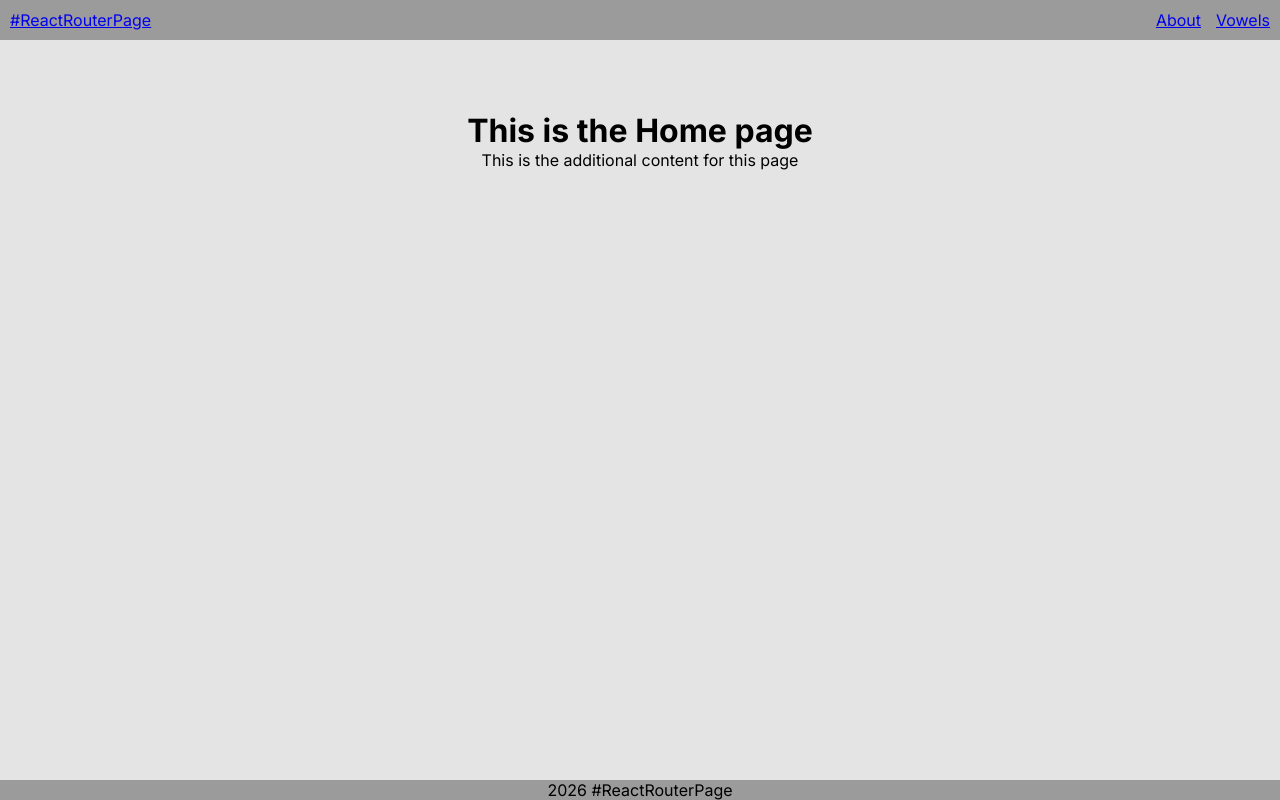
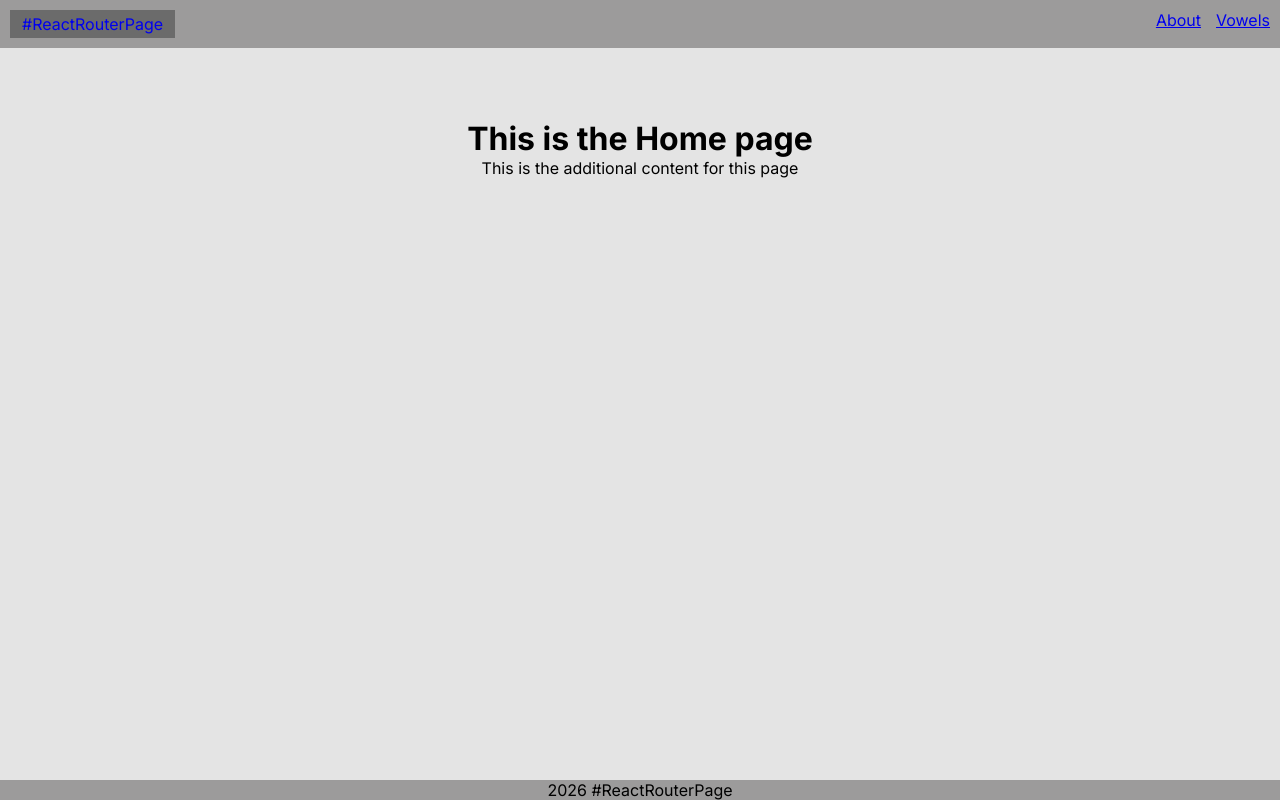
Before and after one commit to User-MiMa/ReactRouter-Performance, a React app: page / in a window 1280 px wide. Built offline with nearby package versions, Linux system fonts and the light colour scheme; what miragejs would draw is missing.

Commit message:
feat(nav): highlight active route with NavLink

```diff
--- a/components/Header.jsx
+++ b/components/Header.jsx
@@ -1,12 +1,12 @@
-import { Link } from "react-router-dom";
+import { NavLink } from "react-router-dom";
 
 export default function(){
     return(
         <header>
             <nav aria-label="Main navigation">
-                <Link className="HomeButton" to="/">#ReactRouterPage</Link>
-                <Link to="/about">About</Link>
-                <Link to="/vowels">Vowels</Link>
+                <NavLink className="HomeButton" to="/" end>#ReactRouterPage</NavLink>
+                <NavLink to="/about">About</NavLink>
+                <NavLink to="/vowels">Vowels</NavLink>
             </nav>
         </header>
     );
--- a/index.css
+++ b/index.css
@@ -25,6 +25,13 @@ header nav{
   display: flex;
   justify-content: center;
   gap: 15px;
+}
+
+header nav a.active {
+  text-decoration: none;
+  background-color: #6b6b6b;
+  padding: 4px 12px;
+  border-radius: 0;
 }
 
 footer{
```
